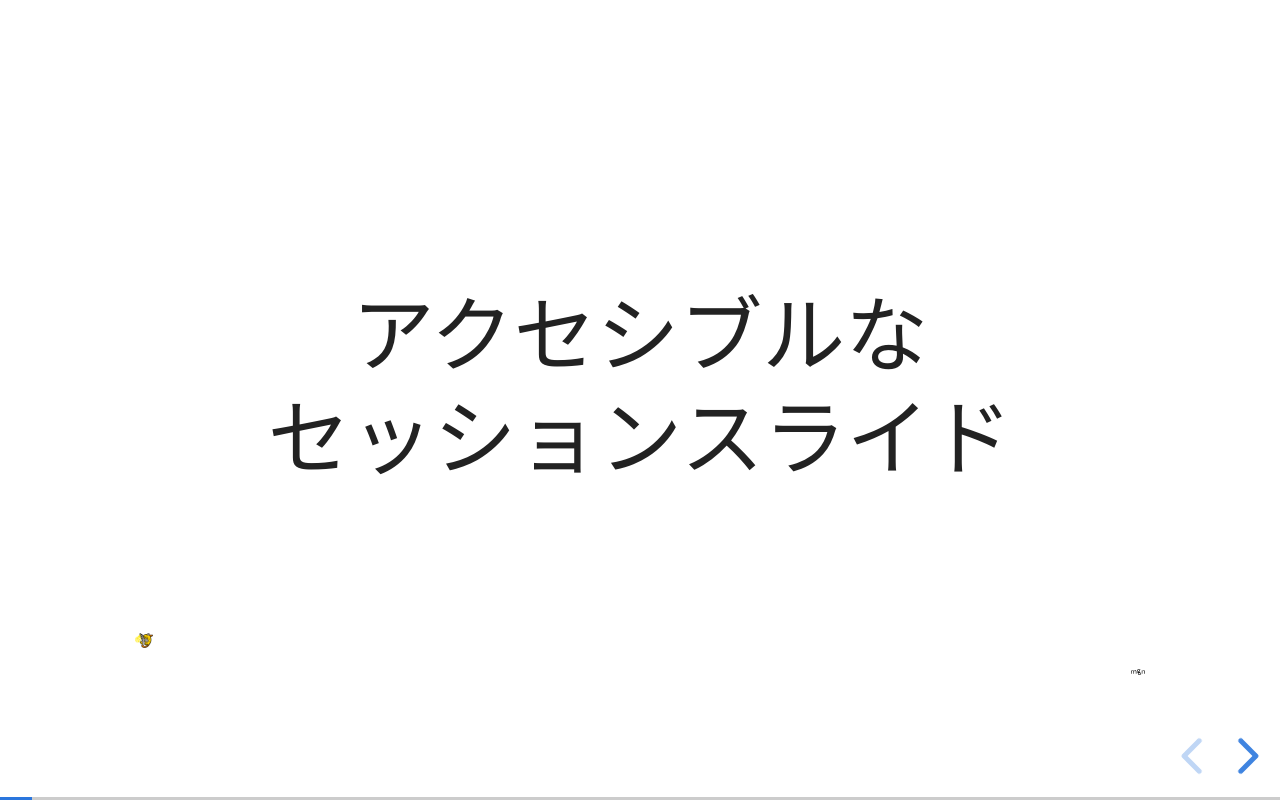
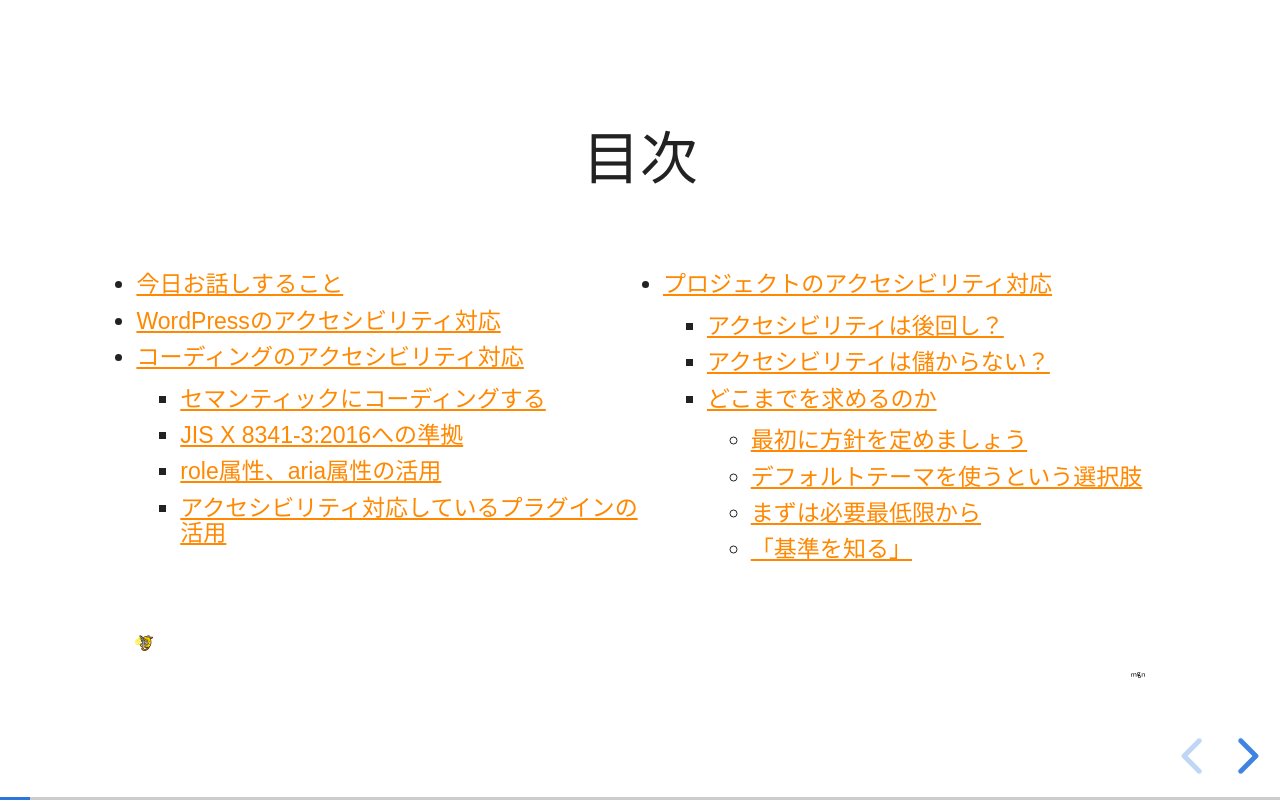
Before and after one commit to lunaluna/wordcampogijima2018-slides, a website: page index.html in a window 1280 px wide. Both pictures are taken after a click on the button "next slide". Drawn offline with nearby package versions, Linux system fonts and the light colour scheme; files that its build step writes are made by us from their sources; a web font is replaced by a local one.

Commit message:
add table of contents page

```diff
--- a/css/theme/source/override.scss
+++ b/css/theme/source/override.scss
@@ -219,6 +219,8 @@
   .start-page01,
   .start-page02,
   .start-page03,
+  .start-page04,
+  .start-page05,
   .front-page {
     .pagecaption {
       .slide-wapuu {
@@ -228,7 +230,8 @@
       }
     }
   }
-  .start-page01 {
+  .start-page01,
+  .start-page03 {
     .pagetitle {
       text-align: left;
       padding: 10px 220px 280px;
@@ -237,19 +240,39 @@
       }
     }
   }
-  section.start-page01  {
+  section.start-page01,
+  section.start-page03  {
     background-image: url(../../img/cropped-main-visual2.png);
     background-position: center center;
     background-repeat: none;
     background-size: cover;
   }
   .start-page02 {
+    .page-item {
+      display: flex;
+      padding-top: 50px;
+      margin-bottom: 94px;
+      > ul {
+        width: 50%;
+        font-size: .5em;
+        ul {
+          font-size: 1em;
+          line-height: 1.25;
+          margin-top: 15px;
+        }
+      }
+      li {
+        line-height: 1.1;
+      }
+    }
+  }
+  .start-page04 {
     .pagetitile {
       font-size: 1.8em;
       padding: 145px 0 146px;
     }
   }
-  .start-page03 {
+  .start-page05 {
     .slide-link {
       font-size: 1.8em;
       padding: 117px 0 180px;
--- a/index.html
+++ b/index.html
@@ -72,6 +72,54 @@
 			</section>
 			<section class="slidepage start-page02">
 				<header>
+					<h2 class="pagetitle">目次</h2>
+				</header>
+				<div class="page-item">
+					<ul>
+						<li><a href="#page03" class="in-page">今日お話しすること</a></li>
+						<li><a href="#page10" class="in-page">WordPressのアクセシビリティ対応</a></li>
+						<li><a href="#page14" class="in-page">コーディングのアクセシビリティ対応</a>
+							<ul>
+								<li><a href="#page15" class="in-page">セマンティックにコーディングする</a></li>
+								<li><a href="#page20" class="in-page">JIS X 8341-3:2016への準拠</a></li>
+								<li><a href="#page21" class="in-page">role属性、aria属性の活用</a></li>
+								<li><a href="#page25" class="in-page">アクセシビリティ対応しているプラグインの活用</a></li>
+							</ul>
+						</li>
+					</ul>
+					<ul>
+						<li><a href="#page27" class="in-page">プロジェクトのアクセシビリティ対応</a>
+							<ul>
+								<li><a href="#page28" class="in-page">アクセシビリティは後回し？</a></li>
+								<li><a href="#page29" class="in-page">アクセシビリティは儲からない？</a></li>
+								<li><a href="#page30" class="in-page">どこまでを求めるのか</a>
+									<ul>
+										<li><a href="#page31" class="in-page">最初に方針を定めましょう</a></li>
+										<li><a href="#page32" class="in-page">デフォルトテーマを使うという選択肢</a></li>
+										<li><a href="#page33" class="in-page">まずは必要最低限から</a></li>
+										<li><a href="#page34" class="in-page">「基準を知る」</a></li>
+									</ul>
+								</li>
+							</ul>
+						</li>
+					</ul>
+				</div>
+				<footer class="pagecaption">
+					<picture class="left slide-wapuu"><img src="./img/ogiwapuu.png" alt="男木島わぷー"></picture>
+					<picture class="right front-logo"><img src="./img/mgnLogo.svg" alt="株式会社mgnロゴマーク"></picture>
+				</footer>
+			</section>
+			<section class="slidepage start-page03">
+				<header role="banner">
+					<h2 class="pagetitle"><img src="./img/site-logo.png" alt="WordCamp Ogijima 2018 -  7月15日に男木島で会いましょう。 そして、小さな集まりから大きな力を発揮していきましょう。"></h2>
+				</header>
+				<footer class="pagecaption">
+					<picture class="left slide-wapuu"><img src="./img/ogiwapuu.png" alt="男木島わぷー"></picture>
+					<picture class="right front-logo"><img src="./img/mgnLogo-w.svg" alt="株式会社mgnロゴマーク"></picture>
+				</footer>
+			</section>
+			<section class="slidepage start-page04">
+				<header>
 					<h2 class="pagetitile">アクセシブルな<br>セッションスライド</h2>
 				</header>
 				<footer class="pagecaption" aria-hidden="true">
@@ -79,7 +127,7 @@
 					<picture class="right front-logo"><img src="./img/mgnLogo.svg" alt="株式会社mgnロゴマーク"></picture>
 				</footer>
 			</section>
-			<section class="slidepage start-page03">
+			<section class="slidepage start-page05">
 				<header>
 					<h2 class="pagetitile">スライドURL</h2>
 				</header>
@@ -140,7 +188,7 @@
 					<picture class="right slide-logo"><img src="./img/mgnLogo.svg" alt="mgnロゴマーク"></picture>
 				</footer>
 			</section>
-			<section class="slidepage page03">
+			<section class="slidepage page03" id="page03">
 				<header>
 					<h2 class="page-title">今日お話しすること</h2>
 				</header>
```
Also changed, not shown: css/theme/override.css.
